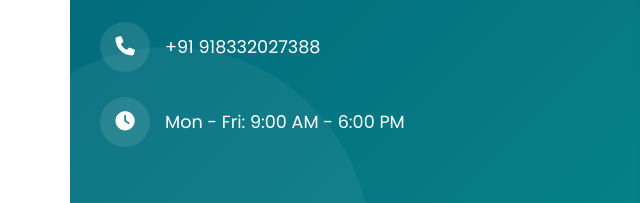
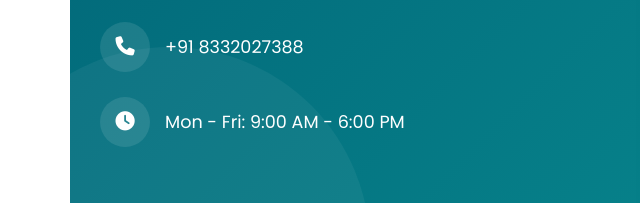
Before and after one commit to veesamsai2909/website, a plain HTML site: page index.html in a window 1280 px wide. Shown: the part 4379-4582 px from the top of the page, 0-640 px from the left. Drawn offline with nearby package versions, Linux system fonts and the light colour scheme; animation ran at ten frames a second.

Commit message:
Update index.html

```diff
--- a/index.html
+++ b/index.html
@@ -1370,7 +1370,7 @@
               </div>
               <div class="contact-detail">
                 <i class="fas fa-phone"></i>
-                <a href="tel:+919876543210">+91 918332027388</a>
+                <a href="tel:+919876543210">+91 8332027388</a>
               </div>
               <div class="contact-detail">
                 <i class="fas fa-clock"></i>
```
